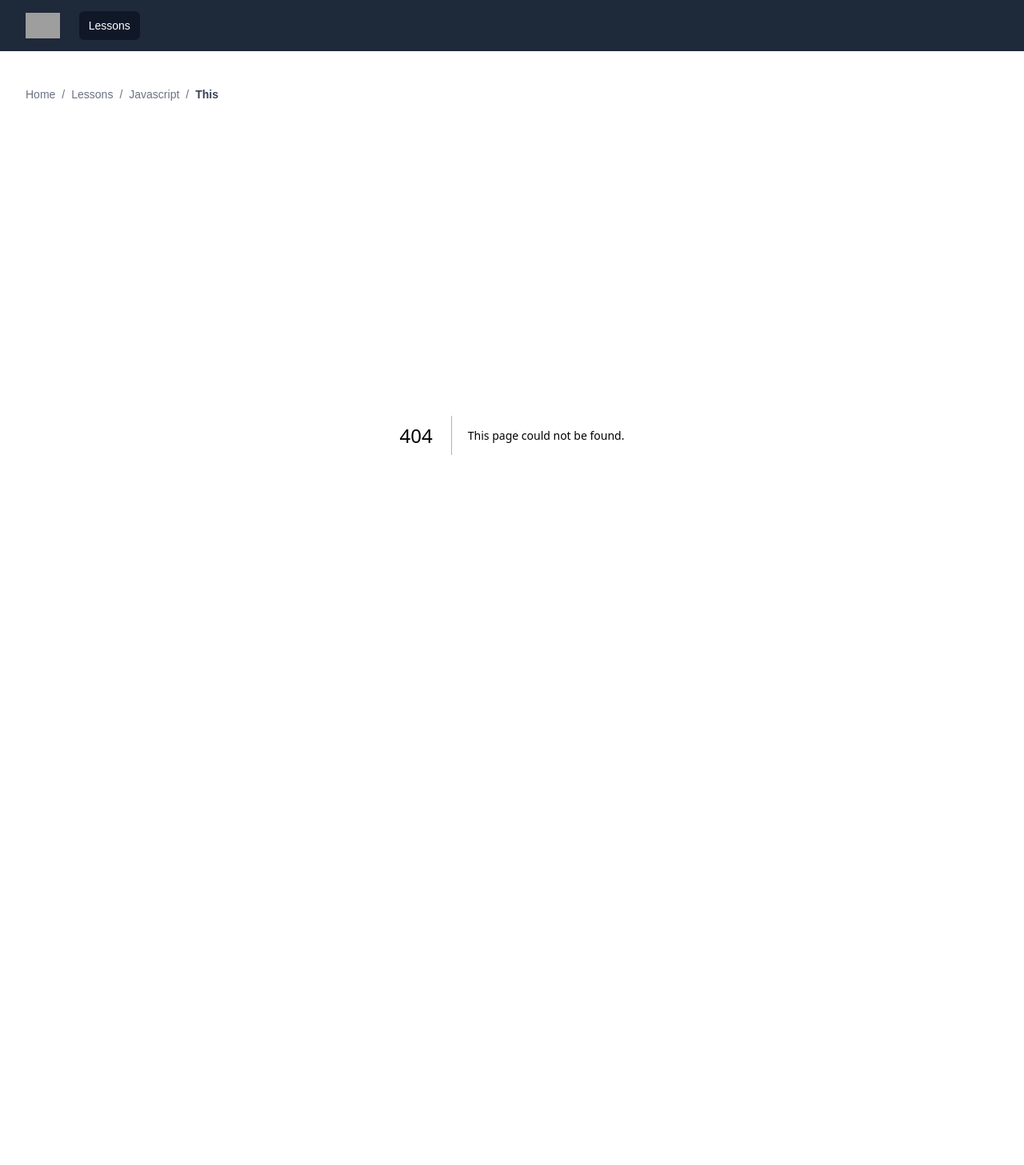
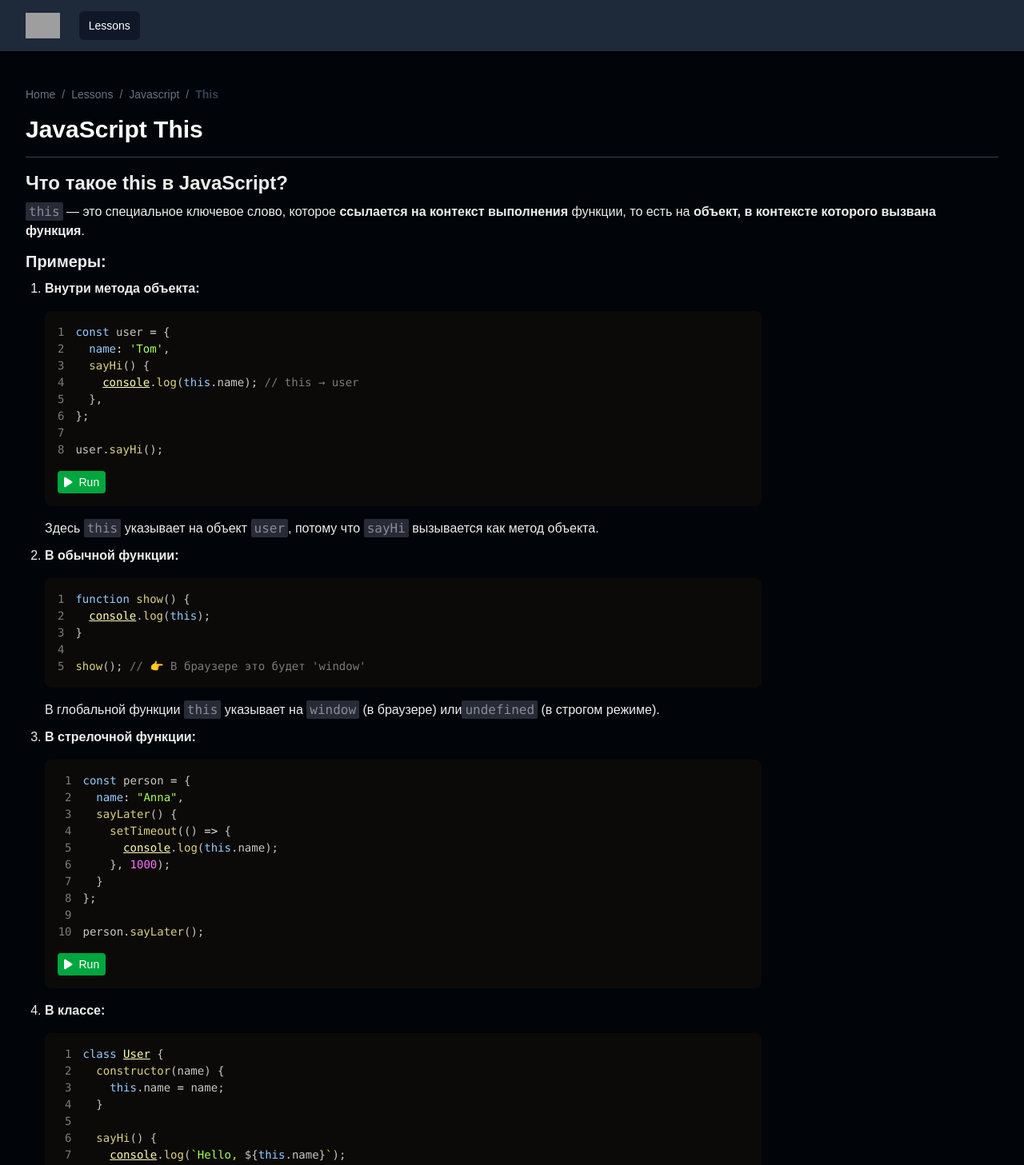
Before and after one commit to HenrikHovhannisyan/coding, a Next.js app: page /lessons/javascript/this in a window 1280 px wide. Before the commit this address had no page. Shown: the top 1457 px of the page at 80% size. Before the commit the page ends 976 px from the top, so only its background shows below. Built offline with nearby package versions, Linux system fonts and the light colour scheme; grey boxes are pictures that could not be loaded.

Commit message:
Added lesson JavaScript This

```diff
--- /dev/null
+++ b/app/lessons/javascript/this/page.jsx
@@ -0,0 +1,127 @@
+"use client";
+
+import React from "react";
+import LessonLayout from "@/components/LessonLayout";
+import CodeExample from "@/components/CodeExample";
+
+const page = () => {
+  return (
+    <LessonLayout title="JavaScript This" page="javascript/this">
+      <section className="mb-3">
+        <h2 className="text-2xl font-bold mb-2">
+          Что такое this в JavaScript?
+        </h2>
+        <p>
+          <code>this</code> — это специальное ключевое слово, которое{" "}
+          <strong>ссылается на контекст выполнения</strong> функции, то есть на{" "}
+          <strong>объект, в контексте которого вызвана функция</strong>.
+        </p>
+      </section>
+      <section className="mb-3">
+        <h2 className="text-xl font-bold mb-2">Примеры:</h2>
+        <ul className="list-decimal pl-6">
+          <li>
+            <p>
+              <strong>Внутри метода объекта:</strong>
+            </p>
+            <CodeExample
+              code={`const user = {
+  name: 'Tom',
+  sayHi() {
+    console.log(this.name); // this → user
+  },
+};
+
+user.sayHi();`}
+              output={`Tom`}
+            />
+            <p>
+              Здесь <code>this</code> указывает на объект <code>user</code>,
+              потому что <code>sayHi</code> вызывается как метод объекта.
+            </p>
+          </li>
+          <li>
+            <p>
+              <strong>В обычной функции:</strong>
+            </p>
+            <CodeExample
+              code={`function show() {
+  console.log(this);
+}
+
+show(); // 👉 В браузере это будет 'window'`}
+            />
+            <p>
+              В глобальной функции <code>this</code> указывает на{" "}
+              <code>window</code> (в браузере) или
+              <code>undefined</code> (в строгом режиме).
+            </p>
+          </li>
+          <li>
+            <p>
+              <strong>В стрелочной функции:</strong>
+            </p>
+            <CodeExample
+              code={`const person = {
+  name: "Anna",
+  sayLater() {
+    setTimeout(() => {
+      console.log(this.name);
+    }, 1000);
+  }
+};
+
+person.sayLater();`}
+              output={`Anna`}
+            />
+          </li>
+          <li>
+            <p>
+              <strong> В классе:</strong>
+            </p>
+            <CodeExample
+              code={`class User {
+  constructor(name) {
+    this.name = name;
+  }
+
+  sayHi() {
+    console.log(\`Hello, \${this.name}\`);
+  }
+}
+
+const user = new User("Sofia");
+user.sayHi();`}
+              output={`Hello, Sofia`}
+            />
+            <p>
+              Здесь <code>this</code> указывает на созданный экземпляр класса.
+            </p>
+          </li>
+        </ul>
+      </section>
+      <section className="mb-3">
+        <h2 className="text-xl font-bold mb-2">Важно:</h2>
+        <ul className="list-disc pl-6">
+          <li>
+            <p>
+              <code>this</code> зависит от того,{" "}
+              <strong>как вызывается функция</strong>, а не от того, где она
+              определена.
+            </p>
+          </li>
+          <li>
+            В стрелочной функции <code>this</code> всегда берётся из внешнего
+            контекста.
+          </li>
+          <li>
+            В обработчиках событий <code>this</code> может быть элементом, на
+            котором сработало событие.
+          </li>
+        </ul>
+      </section>
+    </LessonLayout>
+  );
+};
+
+export default page;
--- a/data/lessons/javascript.js
+++ b/data/lessons/javascript.js
@@ -18,6 +18,7 @@ const lessonsStructure = {
     "Расширение встроенных классов": "classes/extend-natives",
     'Проверка класса: "instanceof"': "classes/instanceof",
   },
+  This: "this",
 };
 
 export default lessonsStructure;
```
